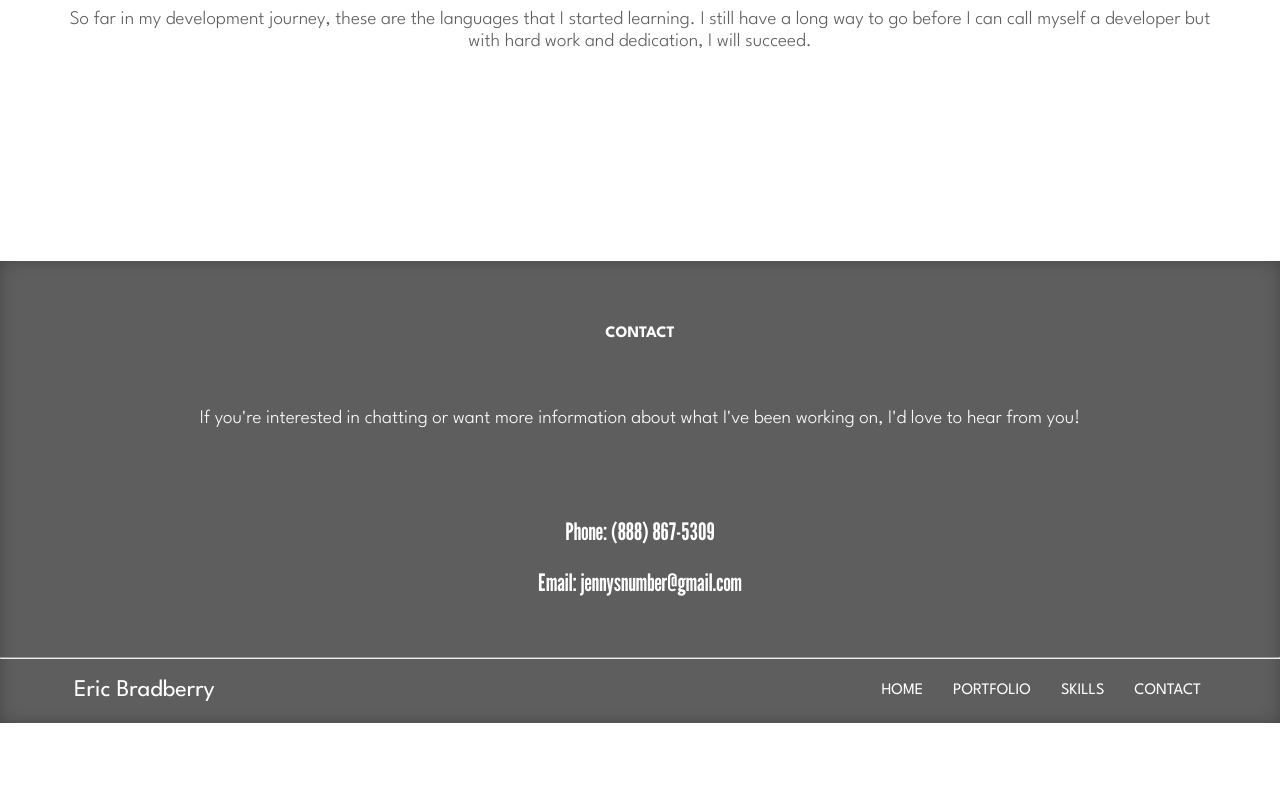
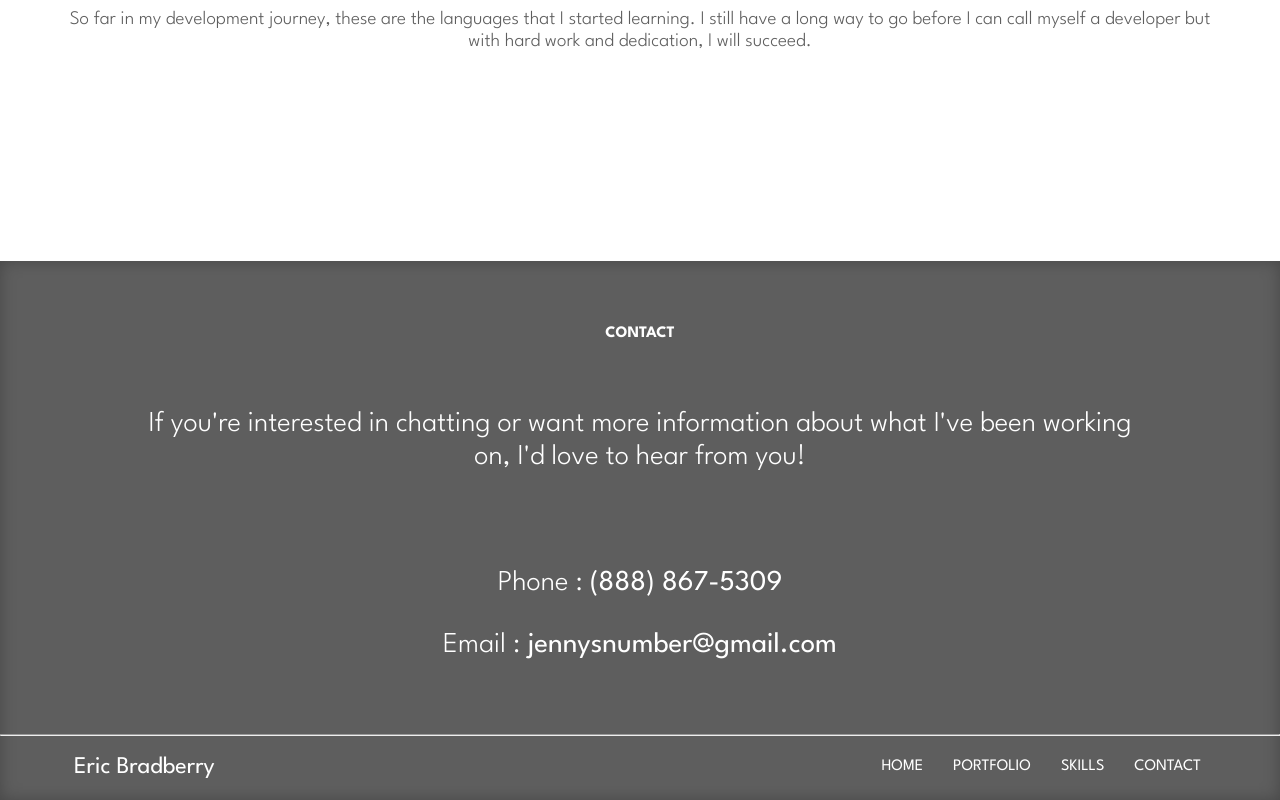
Before and after one commit to ericbradberry/TechDegree_FEWD_Unit2_Responsive-Layout, a plain HTML site: page index.html in a window 1280 px wide. Shown: the part 1883-2683 px from the top of the page. Before the commit the page ends 2606 px from the top, so only its background shows below. Drawn offline with nearby package versions, Linux system fonts and the light colour scheme.

Commit message:
PROJECT SUBMISSION_031022

```diff
--- a/css/styles.css
+++ b/css/styles.css
@@ -168,7 +168,7 @@ footer ul {
 .footer-text {
 	padding: 0 10% 5%;
 	font-weight: 300;
-	font-size: 1.2em;
+	font-size: 1.8em;
 }
 .contact,
 .footer-text,
@@ -184,8 +184,8 @@ footer ul {
 	padding: 0 5%;
 }
 .footer-info p {
-	font-size: 1.5em;
-	font-family: 'League Gothic',sans-serif;
+	font-size: 1.8em;
+	font-family: 'League Spartan',sans-serif;
 }
 .footer-name,
 .footer-back-top {
```
Also changed, not shown: index.html (+2 -2 lines).
